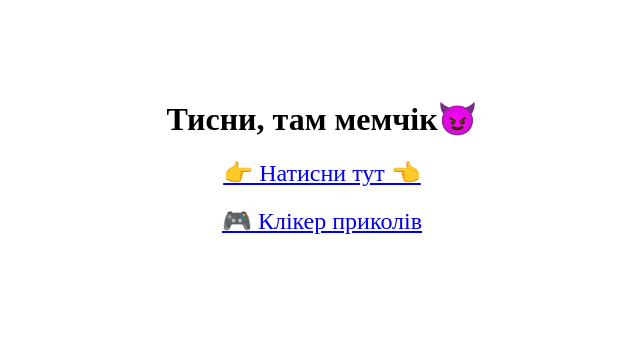
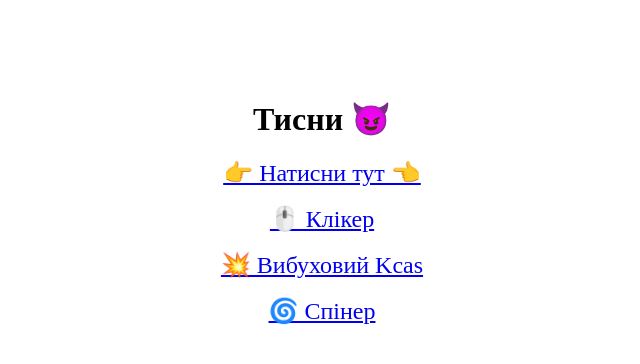
Before and after one commit to Guranora/Pipidostr, a plain HTML site: page index.html in a window 1280 px wide. Shown: the whole page, without its empty margins (318-958 px from the left). Drawn offline with Linux system fonts and the light colour scheme.

Commit message:
Update index.html

```diff
--- a/index.html
+++ b/index.html
@@ -5,10 +5,11 @@
     <title>Pipidastr</title>
 </head>
 <body style="text-align: center; margin-top: 100px;">
-    <h1>Тисни, там мемчік😈</h1>
+    <h1>Тисни 😈</h1>
 
-    <a href="joke.html" style="font-size: 24px; display: block; margin: 20px;">👉 Натисни тут 👈</a>
-
-    <a href="clicker.html" style="font-size: 24px; display: block; margin: 20px;">🎮 Клікер приколів</a>
+    <a href="joke.html" style="font-size: 24px;">👉 Натисни тут 👈</a><br><br>
+    <a href="clicker.html" style="font-size: 24px;">🖱️ Клікер</a><br><br>
+    <a href="kcas.html" style="font-size: 24px;">💥 Вибуховий Kcas</a><br><br>
+    <a href="spin.html" style="font-size: 24px;">🌀 Спінер</a>
 </body>
 </html>
```
